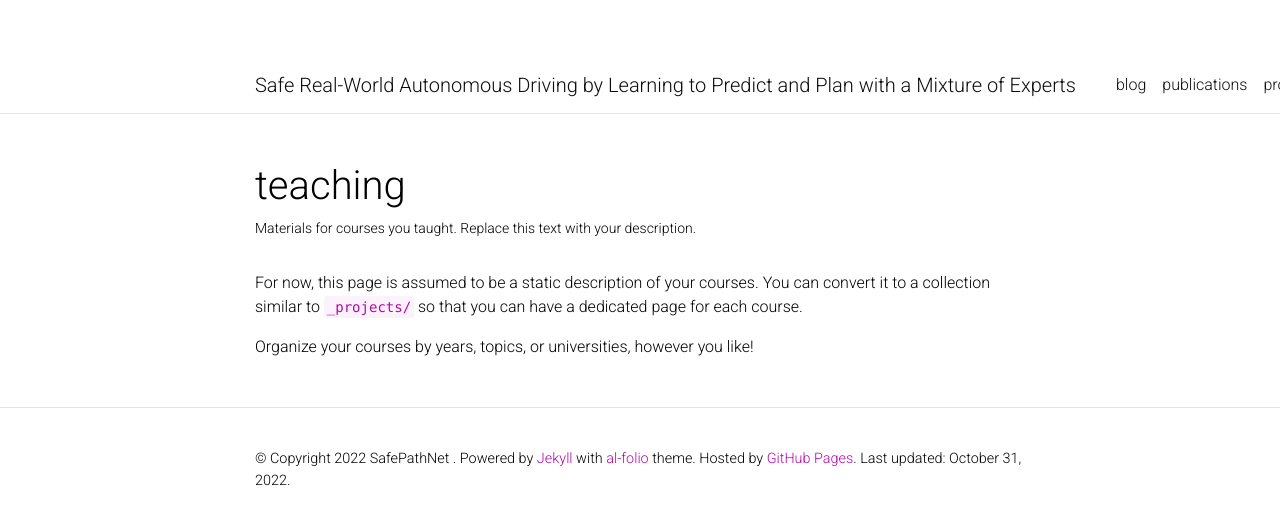
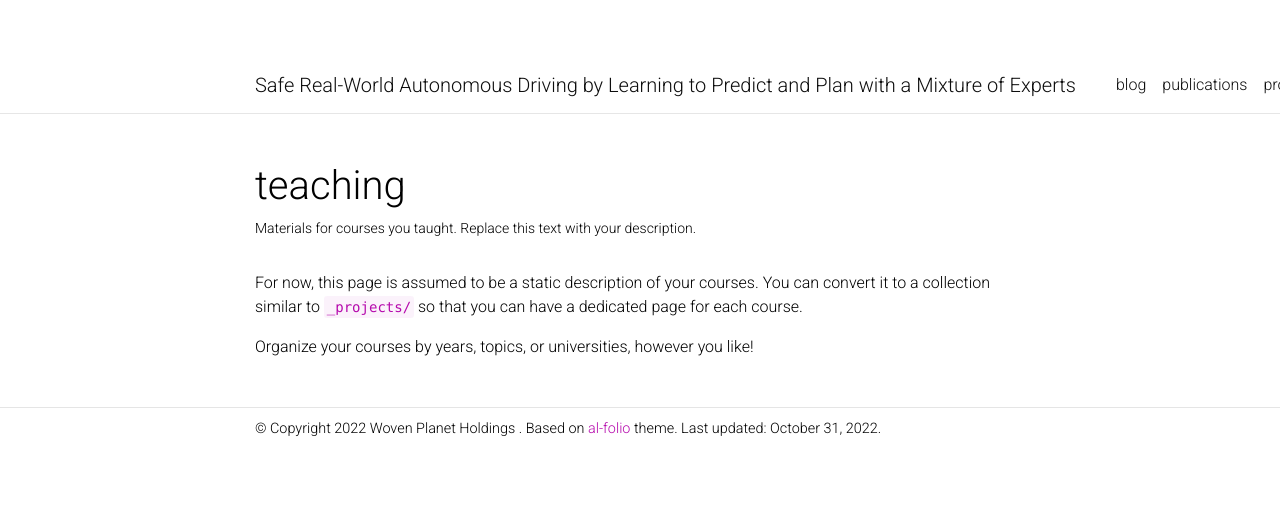
Before and after one commit to wp-research-uk/safepathnet, a Jekyll site: the page built from _pages/teaching.md, in a window 1280 px wide. Shown: the top 525 px of the page. Built offline with Jekyll 4.4.1, drawn with Linux system fonts in a browser that asks for light colours; full-size pictures stand in for the smaller copies a plugin makes; comment, search, counter and statistics services are not loaded; a style sheet for code colours, icons or effects is not loaded.

Commit message:
Update content, Minor layout changes

```diff
--- a/_config.yml
+++ b/_config.yml
@@ -3,16 +3,15 @@
 # -----------------------------------------------------------------------------
 
 title: Safe Real-World Autonomous Driving by Learning to Predict and Plan with a Mixture of Experts # the website title (if blank, full name will be used instead)
-first_name: SafePathNet
+first_name: Woven Planet Holdings
 middle_name:
 last_name:
 email:
 description: > # the ">" symbol means to ignore newlines until "footer_text:"
   SafePathNet: Safe Real-World Autonomous Driving by Learning to Predict and Plan with a Mixture of Experts
 footer_text: >
-  Powered by <a href="https://jekyllrb.com/" target="_blank">Jekyll</a> with <a href="https://github.com/alshedivat/al-folio">al-folio</a> theme.
-  Hosted by <a href="https://pages.github.com/" target="_blank">GitHub Pages</a>.
-keywords: jekyll, jekyll-theme, academic-website, portfolio-website  # add your own keywords or leave empty
+  Based on <a href="https://github.com/alshedivat/al-folio">al-folio</a> theme.
+keywords: autonomous-driving, self-driving, planning, prediction, safepathnet, woven-planet
 
 lang: en # the language of your site (for example: en, fr, cn, ru, etc.)
 icon: wp_icon.ico  # the emoji used as the favicon (alternatively, provide image name in /assets/img/)
--- a/_layouts/home.html
+++ b/_layouts/home.html
@@ -43,16 +43,14 @@
 
         <article>
 
-          <div class="container">
           {%- assign main_image_path = page.main_image.path | prepend: 'assets/img/' -%}
           {% include figure.html
             path=main_image_path
             class="figure-img img-fluid rounded"
             alt=page.main_image.caption
             caption=page.main_image.caption %}
-          </div>
 
-          <div class="clearfix">
+          <div class="clearfix mt-3 mb-3">
             {{ content }}
           </div>
 
--- a/_sass/_base.scss
+++ b/_sass/_base.scss
@@ -306,8 +306,8 @@ footer.fixed-bottom {
 
 footer.sticky-bottom {
   border-top: 1px solid var(--global-divider-color);
-  padding-top: 40px;
-  padding-bottom: 40px;
+  padding-top: 10px;
+  padding-bottom: 10px;
   font-size: 0.9rem;
 }
 
```
Also changed, not shown: _pages/home.md (+13 -2 lines), assets/img/method.png (renamed from assets/img/figure_1.png), assets/img/model.png (added). Lines whose indentation alone changed are shown as unchanged.
